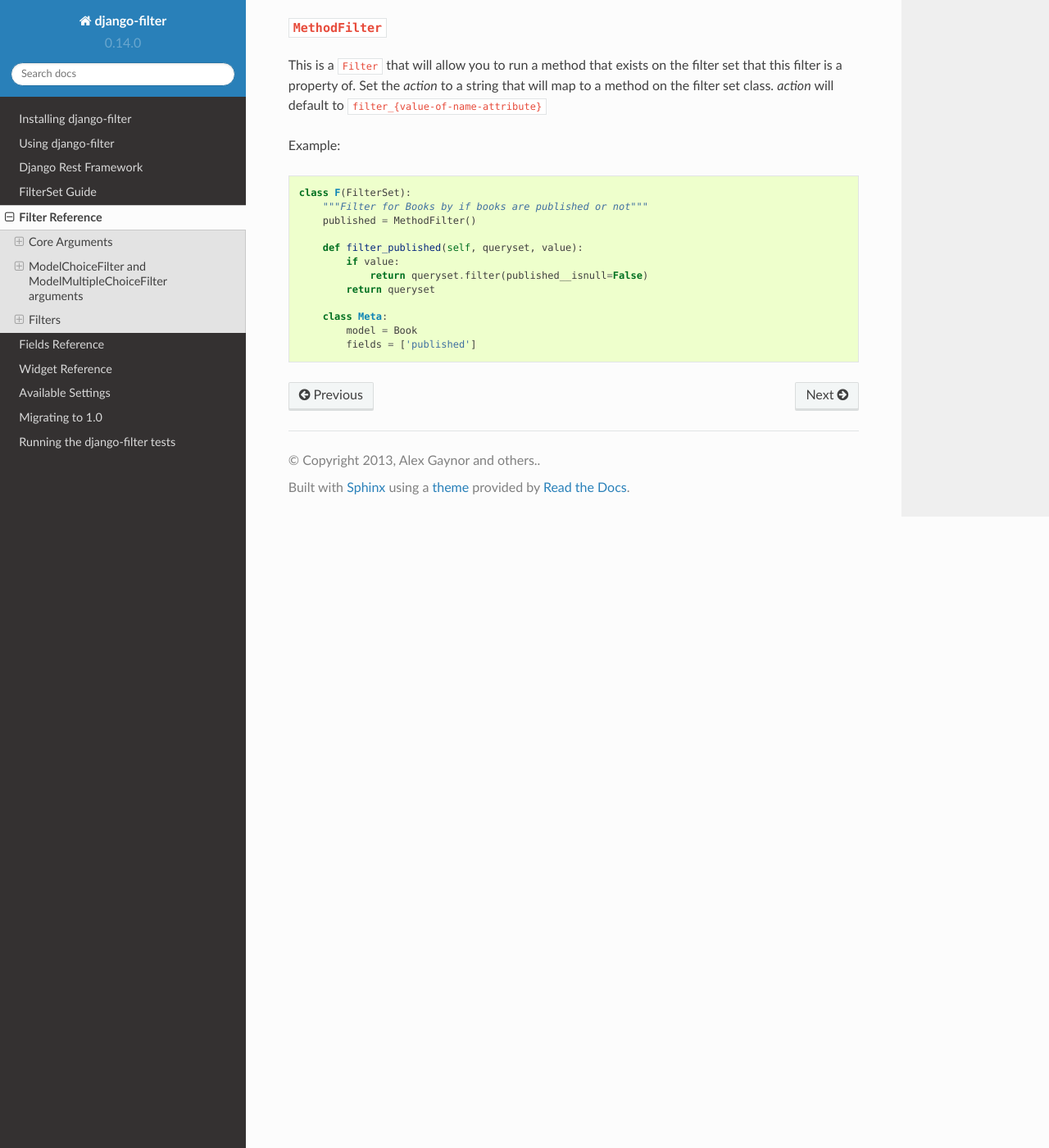
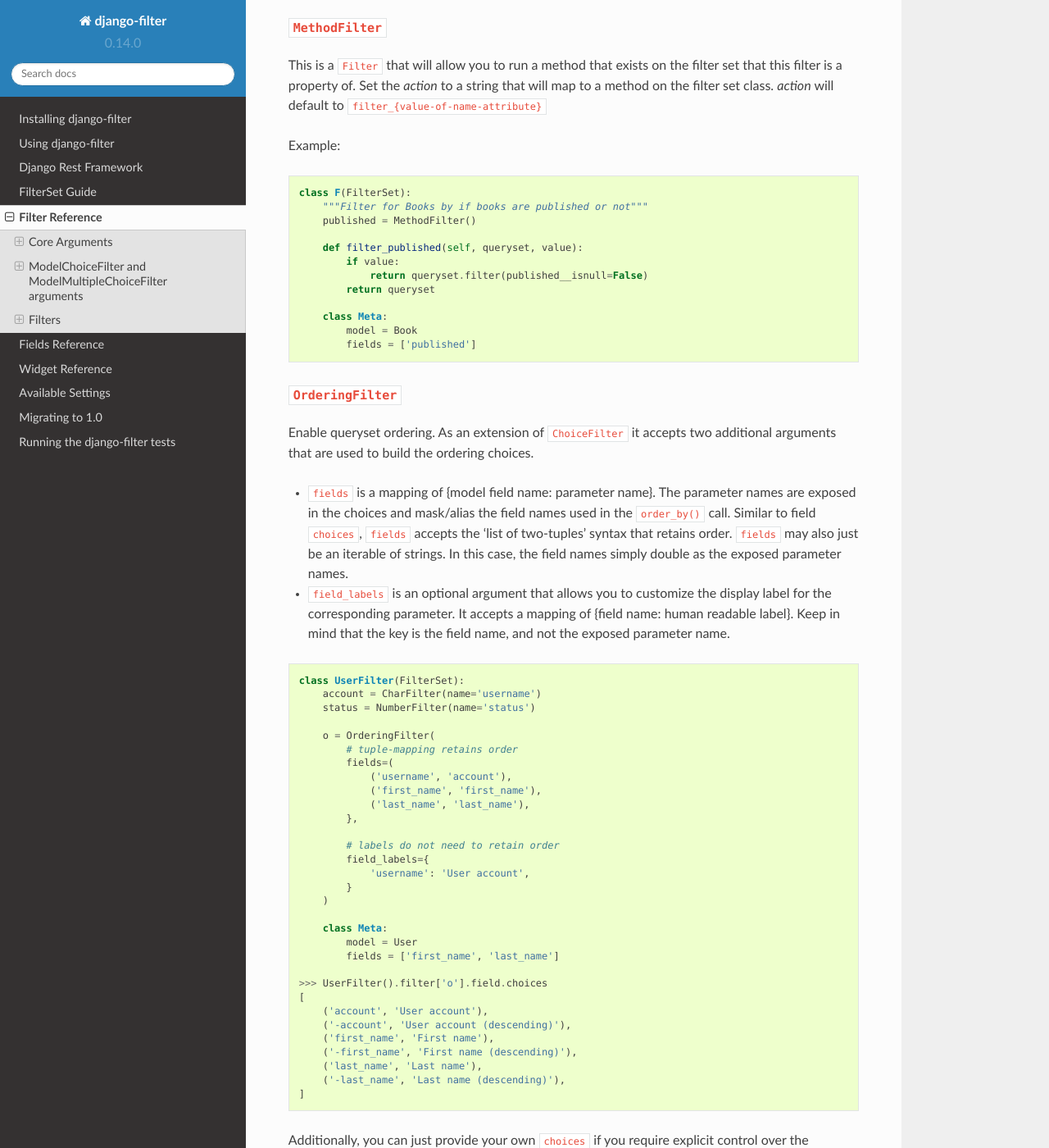
Before and after one commit to carltongibson/django-filter, a Sphinx documentation site: the page built from docs/ref/filters.txt, in a window 1280 px wide and 1400 px high, scrolled down 11888 px. Shown: the whole window at 82% size. Built offline with Sphinx 7.4.7 and the Read the Docs theme 2.0.0, drawn with Linux system fonts in a browser that asks for light colours; some of the changed text lies outside the part shown.

Commit message:
Add OrderingFilter ref & migration docs

```diff
--- a/docs/ref/filters.txt
+++ b/docs/ref/filters.txt
@@ -640,3 +640,81 @@ Example::
         class Meta:
             model = Book
             fields = ['published']
+
+
+.. _ordering-filter:
+
+``OrderingFilter``
+~~~~~~~~~~~~~~~~~~
+
+Enable queryset ordering. As an extension of ``ChoiceFilter`` it accepts
+two additional arguments that are used to build the ordering choices.
+
+* ``fields`` is a mapping of {model field name: parameter name}. The
+  parameter names are exposed in the choices and mask/alias the field
+  names used in the ``order_by()`` call. Similar to field ``choices``,
+  ``fields`` accepts the 'list of two-tuples' syntax that retains order.
+  ``fields`` may also just be an iterable of strings. In this case, the
+  field names simply double as the exposed parameter names.
+
+* ``field_labels`` is an optional argument that allows you to customize
+  the display label for the corresponding parameter. It accepts a mapping
+  of {field name: human readable label}. Keep in mind that the key is the
+  field name, and not the exposed parameter name.
+
+.. code-block:: python
+
+    class UserFilter(FilterSet):
+        account = CharFilter(name='username')
+        status = NumberFilter(name='status')
+
+        o = OrderingFilter(
+            # tuple-mapping retains order
+            fields=(
+                ('username', 'account'),
+                ('first_name', 'first_name'),
+                ('last_name', 'last_name'),
+            },
+
+            # labels do not need to retain order
+            field_labels={
+                'username': 'User account',
+            }
+        )
+
+        class Meta:
+            model = User
+            fields = ['first_name', 'last_name']
+
+    >>> UserFilter().filter['o'].field.choices
+    [
+        ('account', 'User account'),
+        ('-account', 'User account (descending)'),
+        ('first_name', 'First name'),
+        ('-first_name', 'First name (descending)'),
+        ('last_name', 'Last name'),
+        ('-last_name', 'Last name (descending)'),
+    ]
+
+Additionally, you can just provide your own ``choices`` if you require
+explicit control over the exposed options. For example, when you might
+want to disable descending sort options.
+
+.. code-block:: python
+
+    class UserFilter(FilterSet):
+        account = CharFilter(name='username')
+        status = NumberFilter(name='status')
+
+        o = OrderingFilter(
+            choices=(
+                ('account', 'Account'),
+            ),
+            fields={
+                'username': 'account',
+            },
+        )
+
+This filter is also CSV-based, and accepts multiple ordering params. The
+default select widget does not enable the use of this, but it is useful
+for APIs.
```
Also changed, not shown: docs/migration.txt (+35 -0 lines).
